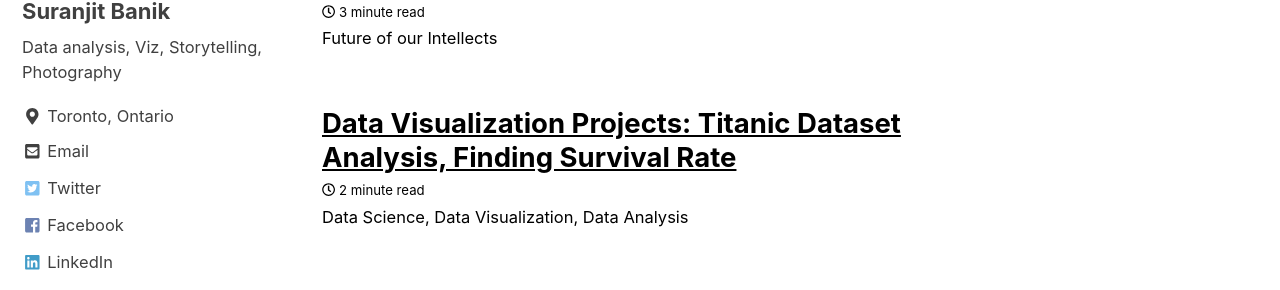
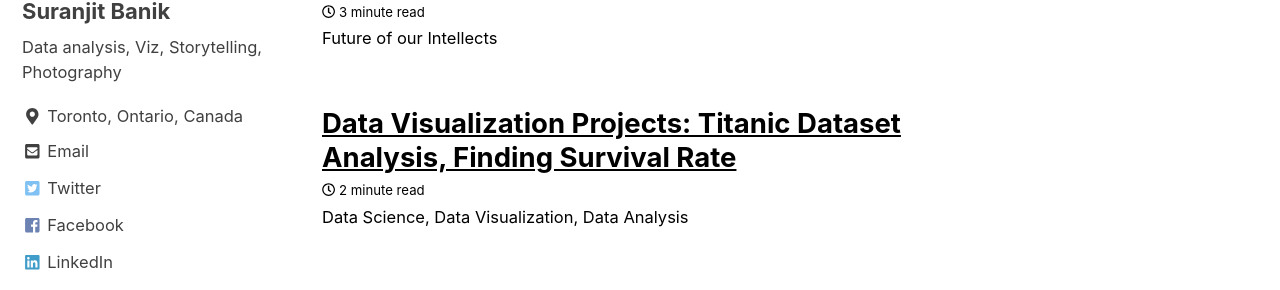
Before and after one commit to mastermindLAB/mastermindLAB.github.io, a Jekyll site: the page built from index.html, in a window 1280 px wide and 900 px high, scrolled down 658 px. Shown: the part 150-440 px from the top of the window. Built offline with Jekyll 4.4.1, drawn with Linux system fonts in a browser that asks for light colours; nearby versions of some CDN libraries; the list of posts is cut into pages by our own code.

Commit message:
location

```diff
--- a/_config.yml
+++ b/_config.yml
@@ -87,7 +87,7 @@ author:
   name             : "Suranjit Banik"
   avatar           : "/images/bio.jpg" # path of avatar image, e.g. "/assets/images/bio-photo.jpg"
   bio              : "Data analysis, Viz, Storytelling, Photography"
-  location         : "Toronto, Ontario"
+  location         : "Toronto, Ontario, Canada"
   email            : "suran.cse@gmail.com"
   uri              :
   home             : # null (default), "absolute or relative url to link to author home"
```
Also changed, not shown: images/rsz_face-recognision-blog.jpg (deleted).
